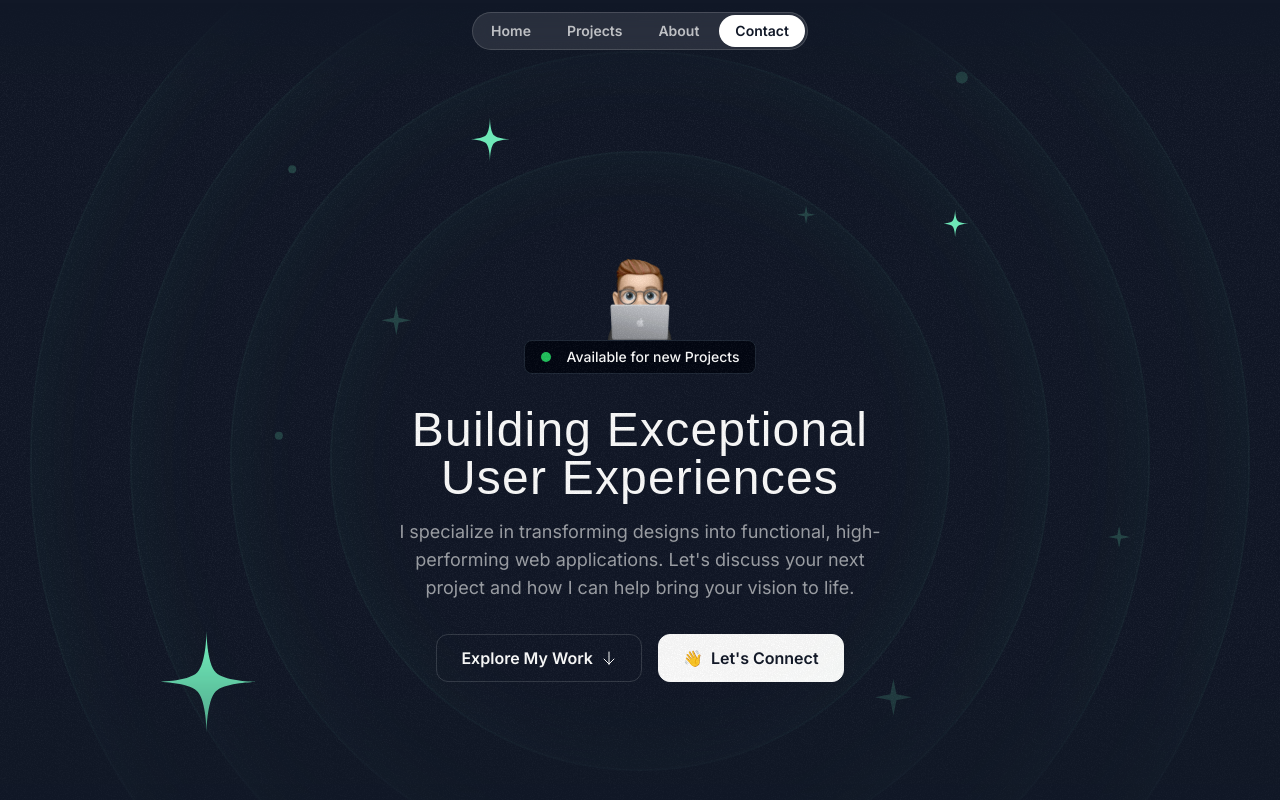
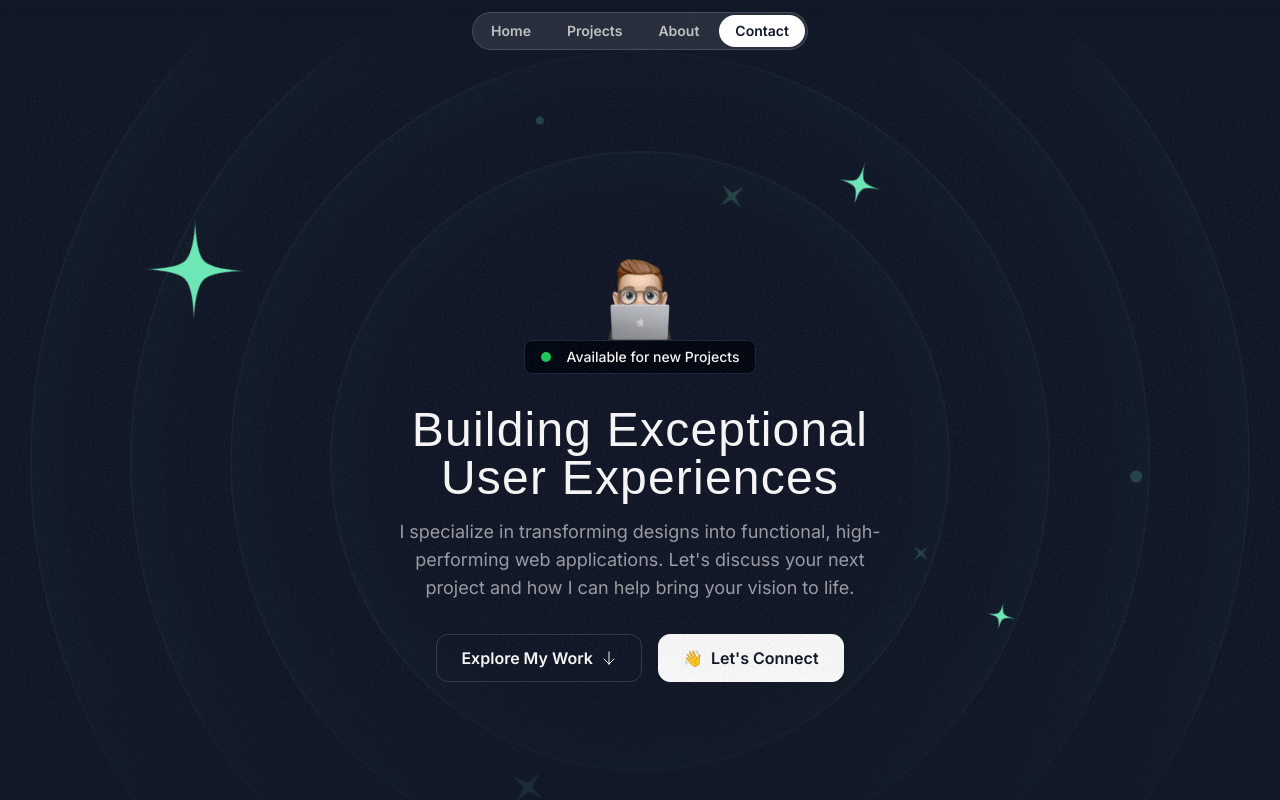
Before and after one commit to sujalkyal/SujalKyal.dev, a Next.js app: page / in a window 1280 px wide. Shown: the top 800 px of the page. Built offline with nearby package versions, Linux system fonts and the light colour scheme; a web font is replaced by a local one.

Commit message:
added animations to hero section

```diff
--- a/src/components/HeroOrbit.tsx
+++ b/src/components/HeroOrbit.tsx
@@ -1,18 +1,28 @@
 import { PropsWithChildren } from "react";
+import { twMerge } from "tailwind-merge";
 
-export const HeroOrbit = ({children,size,rotation}: PropsWithChildren<{size: number;rotation: number}>) => {
+export const HeroOrbit = ({children, size, rotation, spinDuration, orbitDuration, shouldSpin = false, shouldOrbit = false}:
+    PropsWithChildren<{size: number;rotation: number; spinDuration?: string; shouldOrbit?: boolean; orbitDuration?: string; shouldSpin?: boolean}>) => {
   return (
     <div className="absolute left-1/2 top-1/2 -translate-x-1/2 -translate-y-1/2">
+        <div className={twMerge(shouldOrbit === true && "animate-spin")} style={{
+            animationDuration: orbitDuration ? orbitDuration : "30s"
+        }}>
         <div className="flex items-start justify-start" style={{
             transform: `rotate(${rotation}deg)`,
             height: `${size}px`,
             width: `${size}px`,
+        }}>
+            <div className={twMerge(shouldSpin === true && "animate-spin")} style={{
+            animationDuration: spinDuration ? spinDuration : "10s"
         }}>
             <div className="inline-flex" style={{
                 transform: `rotate(${rotation*-1}deg)`,
             }}>
                 {children}
             </div>
+            </div>
+            </div>
         </div>
     </div>
   );
--- a/src/sections/Hero.tsx
+++ b/src/sections/Hero.tsx
@@ -17,42 +17,44 @@ export const HeroSection = () => {
       <div className="hero-ring size-[820px]"></div>
       <div className="hero-ring size-[1020px]"></div>
       <div className="hero-ring size-[1220px]"></div>
-      <HeroOrbit size={800} rotation={-72}>
-        <StarIcon className="size-28 text-emerald-300"/>
+      <HeroOrbit size={430} rotation={-15} shouldOrbit orbitDuration="30s" shouldSpin spinDuration="4s">
+        <SparkleIcon className="size-8 text-emerald-300/20"/>
       </HeroOrbit>
-      <HeroOrbit size={550} rotation={20}>
+      <HeroOrbit size={440} rotation={79} shouldOrbit orbitDuration="32s" shouldSpin spinDuration="4s">
+        <SparkleIcon className="size-5 text-emerald-300/20"/>
+      </HeroOrbit>
+      <HeroOrbit size={520} rotation={-41} shouldOrbit orbitDuration="34s">
+        <div className="size-2 rounded-full bg-emerald-300/20"></div>
+      </HeroOrbit>
+      <HeroOrbit size={530} rotation={178} shouldOrbit orbitDuration="36s" shouldSpin spinDuration="4s">
+        <SparkleIcon className="size-10 text-emerald-300/20"/>
+      </HeroOrbit>
+      <HeroOrbit size={550} rotation={20} shouldOrbit orbitDuration="38s" shouldSpin spinDuration="6s">
         <StarIcon className="size-12 text-emerald-300"/>
       </HeroOrbit>
-      <HeroOrbit size={590} rotation={98}>
+      <HeroOrbit size={590} rotation={98} shouldOrbit orbitDuration="40s" shouldSpin spinDuration="6s">
         <StarIcon className="size-8 text-emerald-300"/>
       </HeroOrbit>
-      <HeroOrbit size={430} rotation={-15}>
-        <SparkleIcon className="size-8 text-emerald-300/20"/>
+      <HeroOrbit size={650} rotation={-5} shouldOrbit orbitDuration="42s">
+        <div className="size-2 rounded-full bg-emerald-300/20"></div>
       </HeroOrbit>
-      <HeroOrbit size={440} rotation={79}>
-        <SparkleIcon className="size-5 text-emerald-300/20"/>
-      </HeroOrbit>
-      <HeroOrbit size={530} rotation={178}>
-        <SparkleIcon className="size-10 text-emerald-300/20"/>
-      </HeroOrbit>
-      <HeroOrbit size={710} rotation={144}>
+      <HeroOrbit size={710} rotation={144} shouldOrbit orbitDuration="44s" shouldSpin spinDuration="4s">
         <SparkleIcon className="size-50 text-emerald-300/20"/>
       </HeroOrbit>
-      <HeroOrbit size={720} rotation={85}>
+      <HeroOrbit size={720} rotation={85} shouldOrbit orbitDuration="46s">
         <div className="size-3 rounded-full bg-emerald-300/20"></div>
       </HeroOrbit>
-      <HeroOrbit size={520} rotation={-41}>
-        <div className="size-2 rounded-full bg-emerald-300/20"></div>
-      </HeroOrbit>
-      <HeroOrbit size={650} rotation={-5}>
-        <div className="size-2 rounded-full bg-emerald-300/20"></div>
+      <HeroOrbit size={800} rotation={-72} shouldOrbit orbitDuration="48s" shouldSpin spinDuration="6s">
+        <StarIcon className="size-28 text-emerald-300"/>
       </HeroOrbit>
     </div>
     <div className="container">
       <div className="flex flex-col items-center">
         <Image src={memojiImage} className="size-[100px]" alt="person behind a computer" />
         <div className="inline-flex bg-gray-950 border border-gray-800 px-4 py-1.5 items-center gap-4 rounded-lg">
-          <div className="bg-green-500 size-2.5 rounded-full"></div>
+          <div className="bg-green-500 size-2.5 rounded-full relative">
+            <div className="bg-green-500 absolute inset-0 rounded-full animate-ping-large"></div>
+          </div>
           <div className="text-sm font-medium">Available for new Projects</div>
         </div>
       </div>
--- a/tailwind.config.ts
+++ b/tailwind.config.ts
@@ -1,3 +1,4 @@
+import { addScaleCorrector } from "framer-motion";
 import type { Config } from "tailwindcss";
 
 const config: Config = {
@@ -24,7 +25,18 @@ const config: Config = {
       fontFamily: {
         sans: "var(--font-sans)",
         serif: "var(--font-serif)",
-      }
+      },
+      keyframes: {
+        'ping-large': {
+          '75%, 100%': {
+            transform: 'scale(3)',
+            opacity: '0',
+          },
+        },
+      },
+      animation: {
+        'ping-large': 'ping-large 1s ease-in-out infinite',
+      },
     }
   },
   plugins: [],
```
